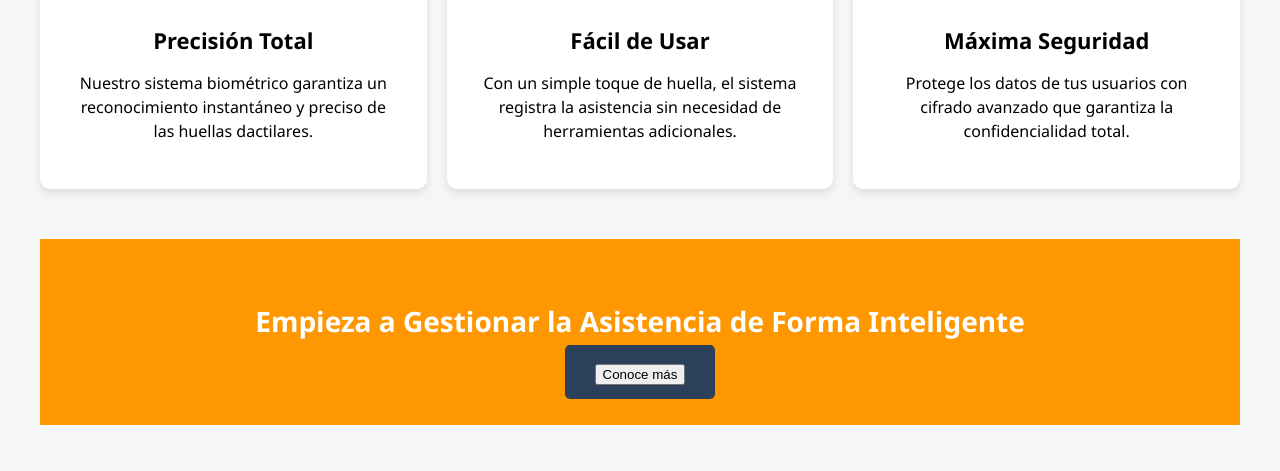
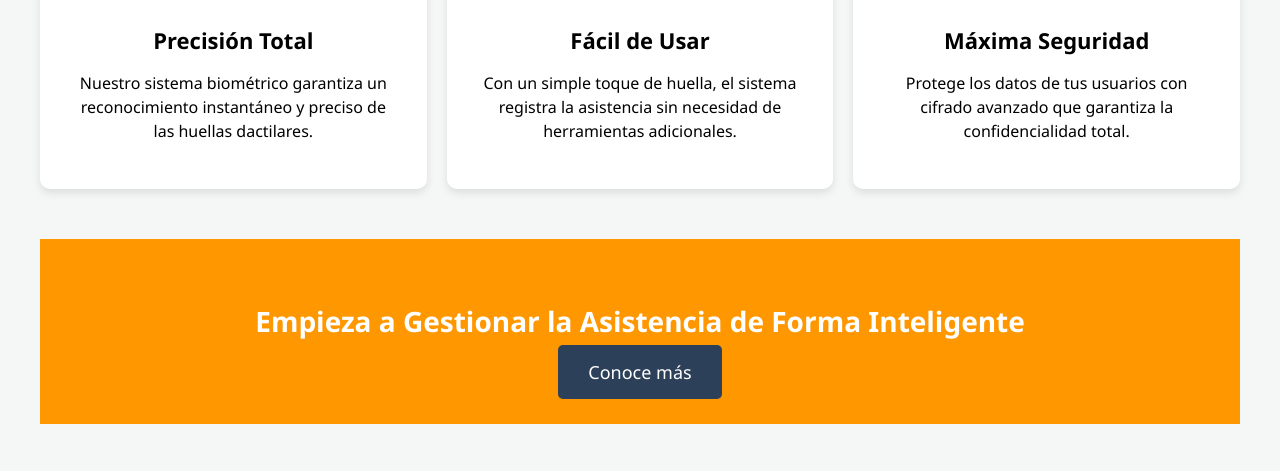
Before and after one commit to Assist-Check/Assist-Check.github.io, a plain HTML site: page index.html in a window 1280 px wide. Shown: the part 558-1029 px from the top of the page. Drawn offline with Linux system fonts and the light colour scheme.

Commit message:
Update index.html

```diff
--- a/index.html
+++ b/index.html
@@ -142,10 +142,7 @@
         <!-- Llamada a la acción -->
         <section class="cta-section">
             <h2>Empieza a Gestionar la Asistencia de Forma Inteligente</h2>
-           <a href="https://github.com/Assist-Check/Assist-Check.github.io/blob/403a6dd42981611f007ceea7a99d7d36da30d36d/presentacion_assistcheck.pptx?raw=true" download>
-           <button>Conoce más
-           </button>
-           </a>
+            <a href="https://github.com/Assist-Check/Assist-Check.github.io/blob/6cf9a3c6005b2f4bcd4061410f4398db0b9099c7/presentacion_assistcheck.pptx?raw=true" download>Conoce más</a>
         </section>
 
         <!-- Sección de redes sociales -->
```
